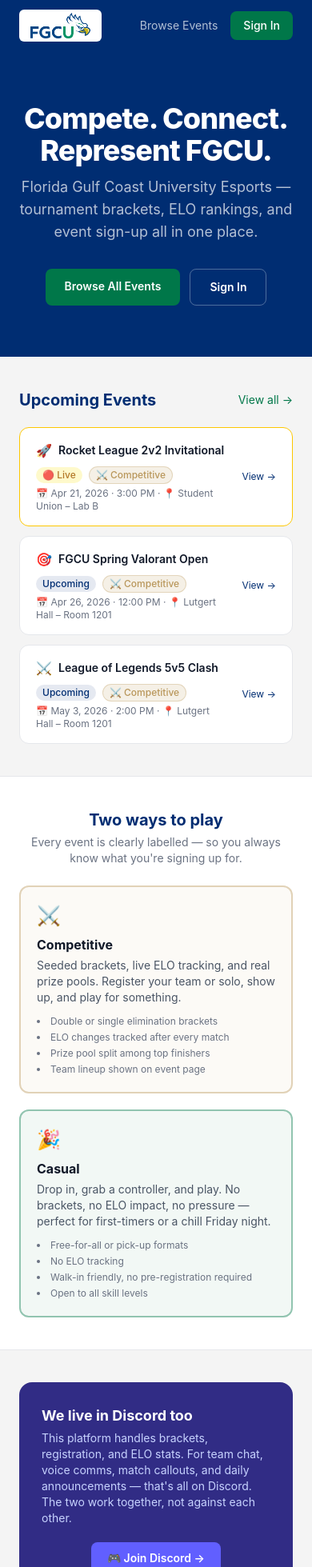
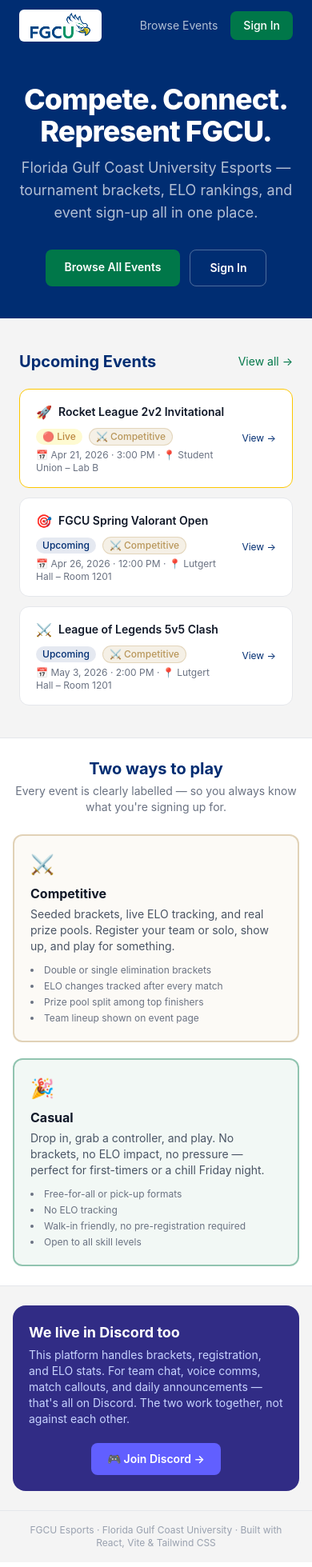
Before and after one commit to nixguin/repo-project, a React (Vite) app: page / in a window 390 px wide. Shown: the top 1959 px of the page at 80% size. Built offline with nearby package versions, Linux system fonts and the light colour scheme.

Commit message:
fix: logo links home, Fragment key, mobile spacing

```diff
--- a/src/components/Layout.tsx
+++ b/src/components/Layout.tsx
@@ -1,5 +1,5 @@
 import { useState } from "react";
-import { NavLink, useNavigate } from "react-router-dom";
+import { NavLink, Link, useNavigate } from "react-router-dom";
 import fgcuLogo from "../assets/fgcu-logo-250h.jpg";
 
 const navItems = [
@@ -33,9 +33,11 @@
           ${sidebarOpen ? "translate-x-0" : "-translate-x-full md:translate-x-0"}`}
       >
         <div className="px-5 py-6 flex items-center justify-between">
+          <Link to="/" onClick={closeSidebar} className="block">
             <div className="bg-white rounded-md px-2 py-1">
               <img src={fgcuLogo} alt="FGCU" className="h-8 w-auto" />
             </div>
+          </Link>
           <button
             onClick={closeSidebar}
             className="md:hidden text-white/50 hover:text-white text-xl leading-none"
@@ -93,9 +95,11 @@
           >
             ☰
           </button>
+          <Link to="/" className="block">
             <div className="bg-white rounded-md px-2 py-0.5">
               <img src={fgcuLogo} alt="FGCU" className="h-7 w-auto" />
             </div>
+          </Link>
         </header>
         <main className="flex-1 overflow-y-auto p-4 md:p-6">{children}</main>
       </div>
--- a/src/pages/EventsPage.tsx
+++ b/src/pages/EventsPage.tsx
@@ -1,4 +1,4 @@
-import { useState } from "react";
+import { useState, Fragment } from "react";
 import Layout from "../components/Layout";
 import { events, type GameEvent } from "../data/mockData";
 
@@ -98,7 +98,7 @@
 
   return (
     <Layout>
-      <h1 className="text-2xl font-bold text-cobalt mb-5">Events</h1>
+      <h1 className="text-2xl font-bold text-cobalt mb-3 sm:mb-5">Events</h1>
 
       {/* â”€â”€ ESPORT-42: Prominent upcoming event hero â”€â”€ */}
       {(liveEvent ?? nextEvent) &&
@@ -107,7 +107,7 @@
           const isLive = hero.status === "live";
           return (
             <div
-              className={`rounded-2xl p-5 mb-6 border ${
+              className={`rounded-xl sm:rounded-2xl p-4 sm:p-5 mb-4 sm:mb-6 border ${
                 isLive
                   ? "bg-yellow-50 border-yellow-300"
                   : "bg-cobalt/5 border-cobalt/20"
@@ -173,7 +173,7 @@
         })()}
 
       {/* â”€â”€ ESPORT-39: Filter tabs including casual / competitive â”€â”€ */}
-      <div className="flex flex-wrap gap-2 mb-6">
+      <div className="flex flex-wrap gap-2 mb-4 sm:mb-6">
         {(
           [
             "all",
@@ -228,7 +228,7 @@
             (idx === 0 || filtered[idx - 1].status !== "completed");
 
           return (
-            <>
+            <Fragment key={ev.id}>
               {showPastDivider && (
                 <div className="flex items-center gap-3 pt-2">
                   <div className="flex-1 h-px bg-gray-300" />
@@ -384,7 +384,7 @@
                 </div>
               )}
             </div>
-            </>
+            </Fragment>
           );
         })}
       </div>
--- a/src/pages/HomePage.tsx
+++ b/src/pages/HomePage.tsx
@@ -45,7 +45,7 @@
       </header>
 
       {/* ── Hero ── */}
-      <section className="bg-cobalt text-white px-6 py-16 text-center">
+      <section className="bg-cobalt text-white px-4 sm:px-6 py-10 sm:py-16 text-center">
         <h1 className="text-4xl font-extrabold mb-3 tracking-tight">
           Compete. Connect. Represent FGCU.
         </h1>
@@ -120,7 +120,7 @@
       </section>
 
       {/* ── Two ways to play ── */}
-      <section className="bg-white border-t border-b border-gray-200 py-10 px-6">
+      <section className="bg-white border-t border-b border-gray-200 py-6 sm:py-10 px-4 sm:px-6">
         <div className="max-w-4xl mx-auto">
           <h2 className="text-xl font-bold text-cobalt mb-1 text-center">Two ways to play</h2>
           <p className="text-gray-500 text-sm text-center mb-6">
@@ -162,8 +162,8 @@
       </section>
 
       {/* ── Discord CTA ── */}
-      <section className="max-w-4xl mx-auto w-full px-6 py-10">
-        <div className="bg-indigo-900 rounded-2xl p-7 flex flex-col sm:flex-row items-center justify-between gap-5">
+      <section className="max-w-4xl mx-auto w-full px-4 sm:px-6 py-6 sm:py-10">
+        <div className="bg-indigo-900 rounded-2xl p-5 sm:p-7 flex flex-col sm:flex-row items-center justify-between gap-5">
           <div>
             <h3 className="text-white font-bold text-lg mb-1">We live in Discord too</h3>
             <p className="text-indigo-200 text-sm max-w-md">
```
Lines whose indentation alone changed are shown as unchanged.
